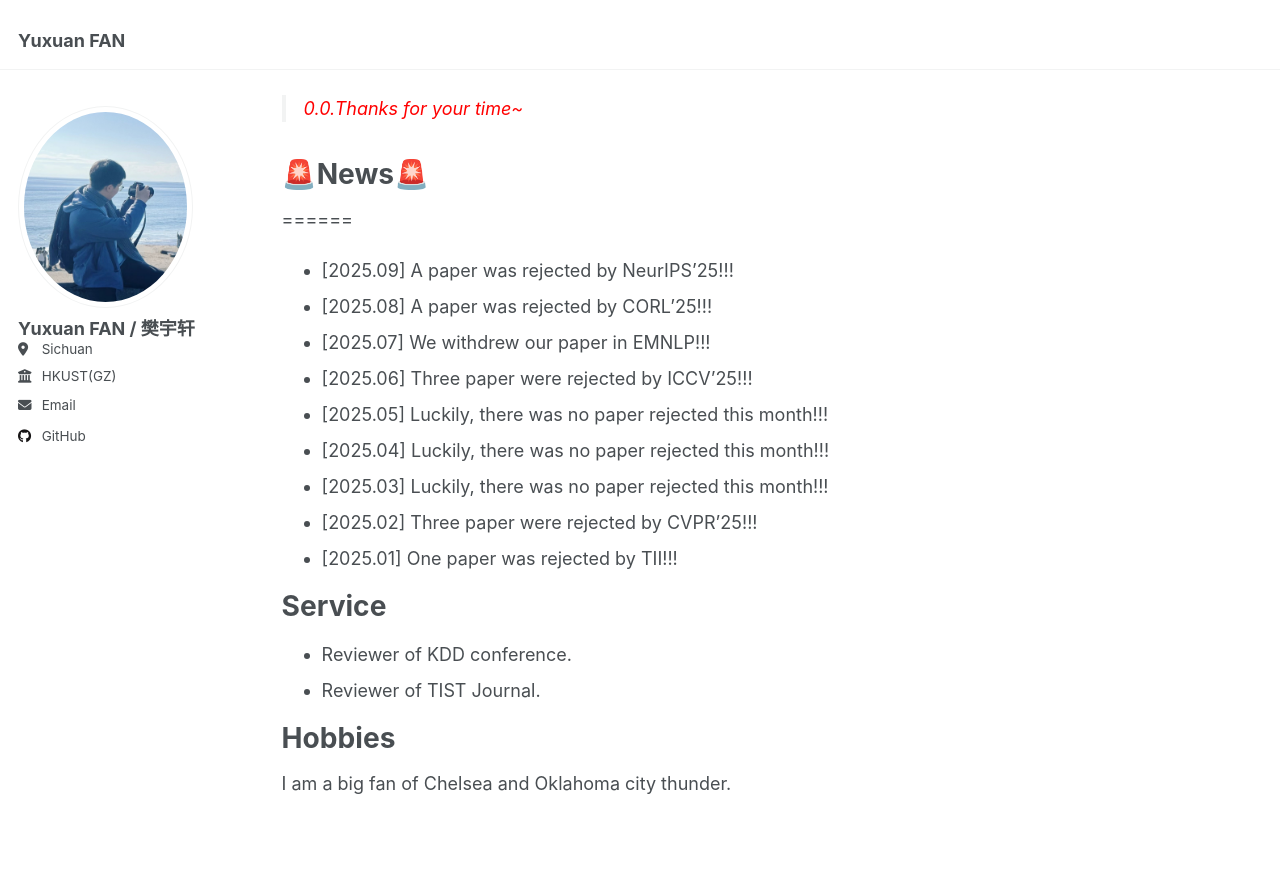
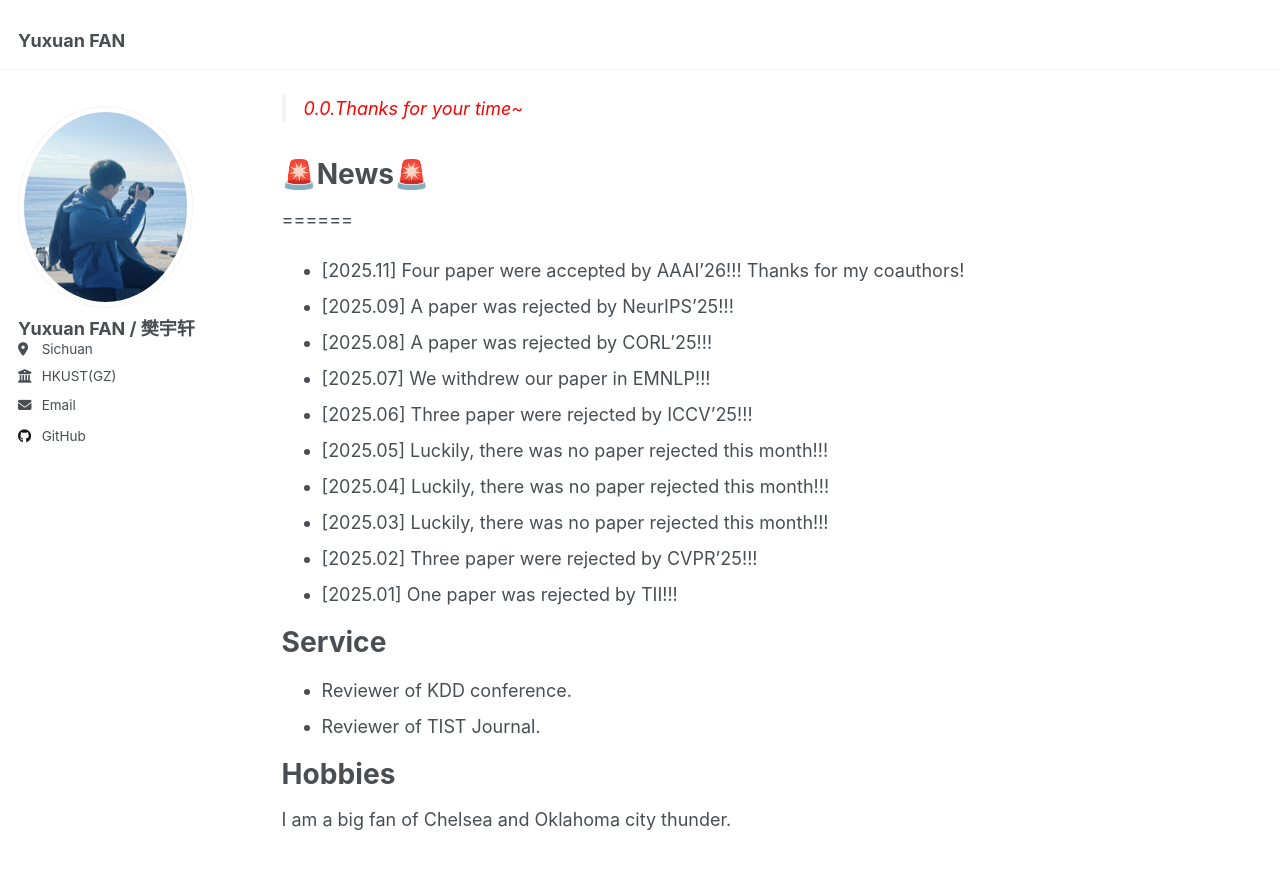
Before and after one commit to yuxuanfanOrion/yuxuanfanOrion.github.io, a Jekyll site: the page built from _pages/about.md, in a window 1280 px wide and 900 px high, scrolled down 393 px. Shown: the top 869 px of the window. Built offline with Jekyll 4.4.1, drawn with Linux system fonts in a browser that asks for light colours.

Commit message:
Update about.md

```diff
--- a/_pages/about.md
+++ b/_pages/about.md
@@ -19,6 +19,7 @@ My current research interests include multimodal LLM, Video Understanding and Un
 
 # 🚨News🚨
 ======
+- [2025.11] Four paper were accepted by AAAI'26!!! Thanks for my coauthors!
 - [2025.09] A paper was rejected by NeurIPS'25!!!
 - [2025.08] A paper was rejected by CORL'25!!!
 - [2025.07] We withdrew our paper in EMNLP!!!
```
